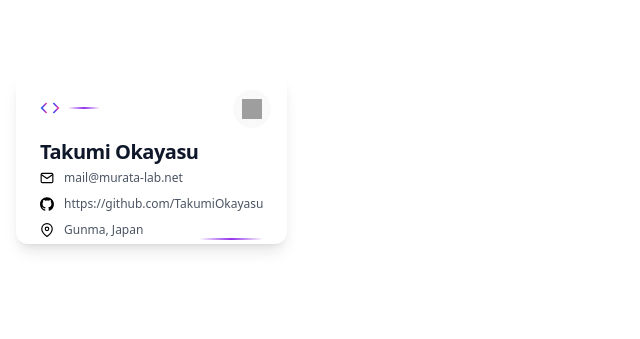
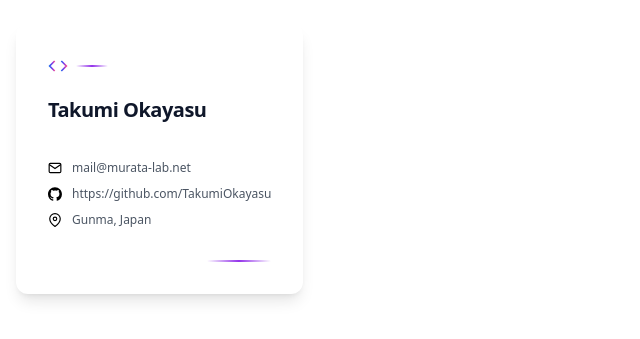
Before and after one commit to TakumiOkayasu/BusinessCard, a React (Vite) app: page / in a window 1280 px wide. Shown: the part 241-580 px from the top of the page, without its empty margins (0-640 px from the left). Built offline with nearby package versions, Linux system fonts and the light colour scheme; grey boxes are pictures that could not be loaded.

Commit message:
fix: style

```diff
--- a/src/App.tsx
+++ b/src/App.tsx
@@ -35,7 +35,7 @@ const App: React.FC = () => {
 
 	return (
 		<div className="font-inter bg-gradient-to-br from-slate-50 to-slate-200 min-h-screen flex items-center justify-center p-4 transition-colors duration-300 dark:from-slate-900 dark:to-slate-800">
-			<div className="container w-full max-w-md flex items-center justify-center">
+			<div className="container w-full max-w-3xl flex items-center justify-center">
 				<BusinessCard data={data} />
 			</div>
 		</div>
--- a/src/BusinessCard.tsx
+++ b/src/BusinessCard.tsx
@@ -3,7 +3,6 @@ import type React from "react";
 import BottomAccent from "./components/BottomAccent";
 import ContactInfoSection from "./components/ContactInfoSection";
 import HeaderSection from "./components/HeaderSection";
-import ThemeToggle from "./components/ThemeToggle";
 import type { BusinessCardData } from "./types";
 
 interface BusinessCardProps {
@@ -13,10 +12,9 @@ interface BusinessCardProps {
 const BusinessCard: React.FC<BusinessCardProps> = ({ data }) => {
   return (
 			<div
-        className="business-card relative w-full bg-white rounded-xl shadow-lg hover:shadow-2xl transform hover:-translate-y-0.5 transition-all duration-300 p-6 flex flex-col justify-between overflow-hidden dark:bg-slate-800 dark:shadow-2xl"
-        style={{ aspectRatio: "1.6 / 1" }}
+				className="business-card relative w-full bg-white rounded-xl shadow-lg hover:shadow-2xl transform hover:-translate-y-0.5 transition-all duration-300 p-8 flex flex-col gap-8 dark:bg-slate-800 dark:shadow-2xl"
+				style={{ aspectRatio: "2.6 / 1" }}
 			>
-        <ThemeToggle />
 				<HeaderSection name={data.name} />
 				<ContactInfoSection
 					email={data.email}
```
Also changed, not shown: src/components/ContactInfoSection.tsx (indentation only). Lines whose indentation alone changed are shown as unchanged.
